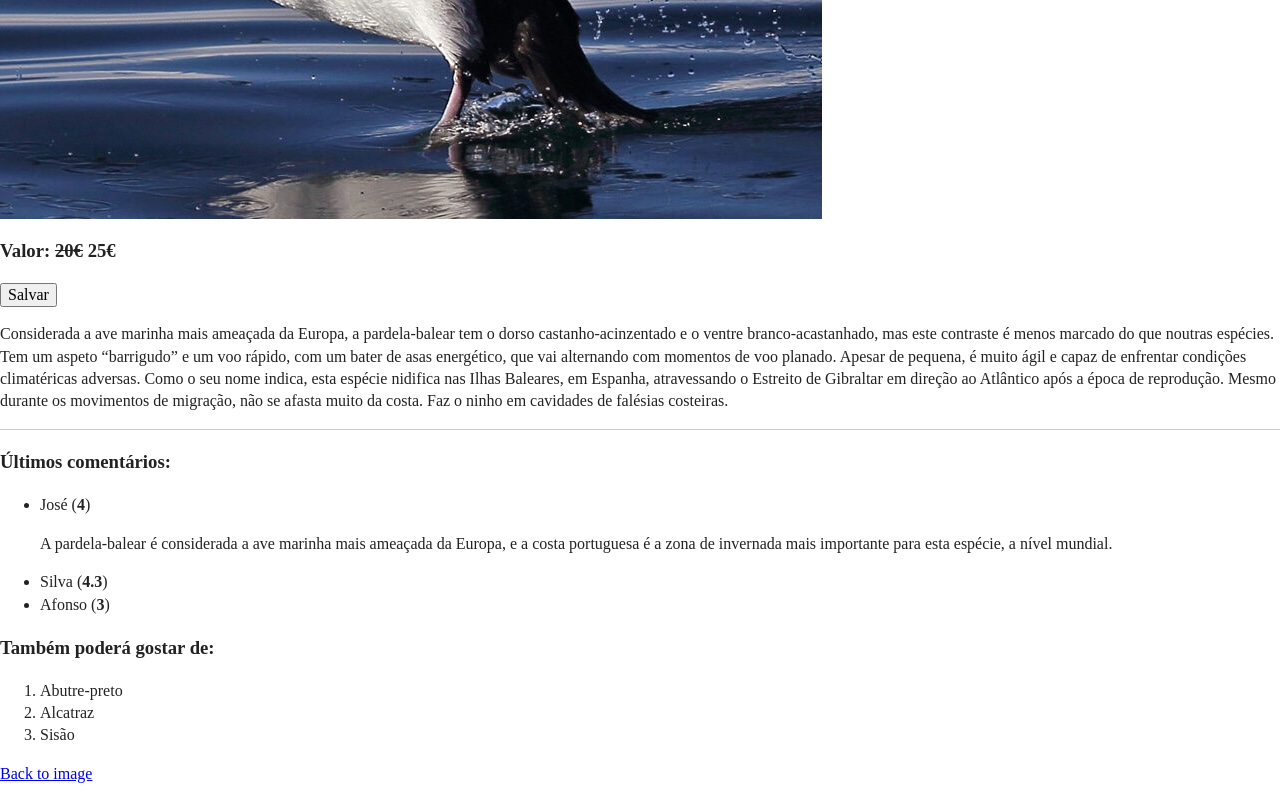
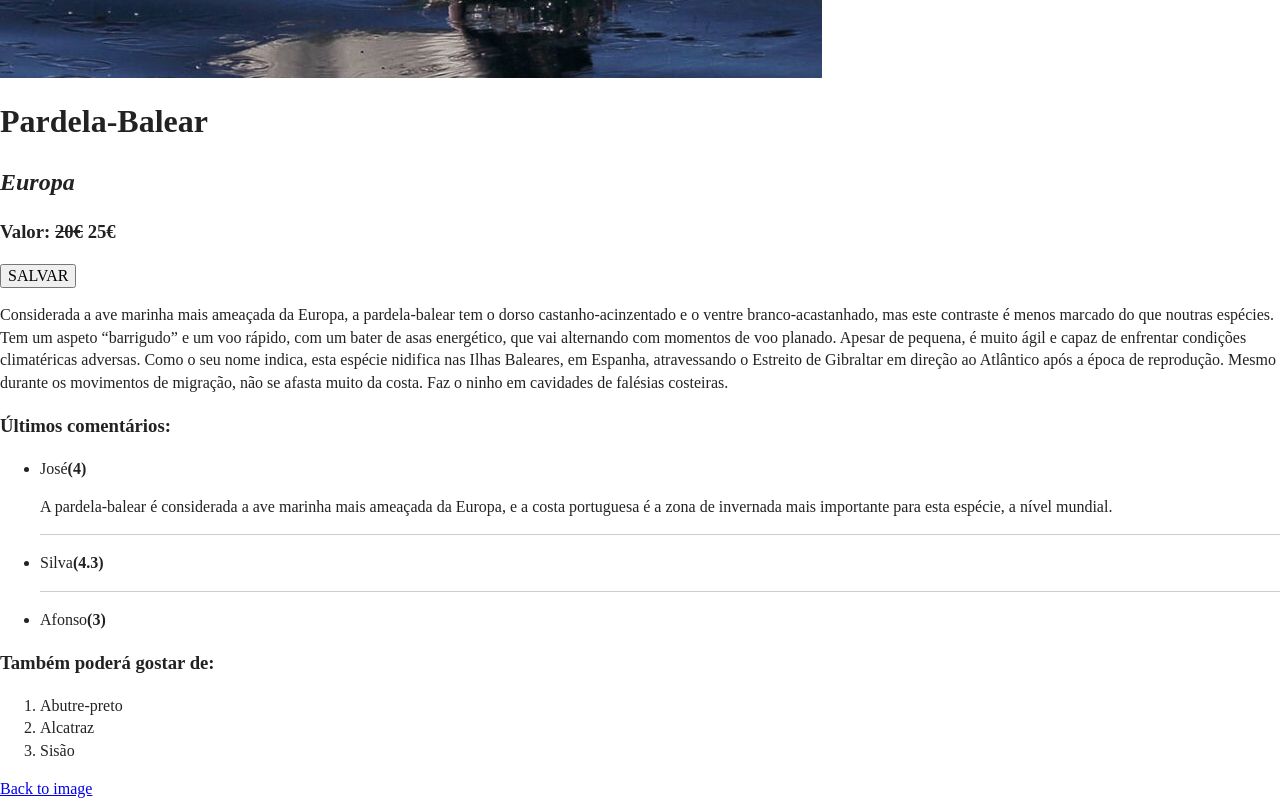
Before and after one commit to Ardozia/lsd-ex-html, a website built with webpack: page index.html in a window 1280 px wide. Shown: the part 605-1405 px from the top of the page. Built offline with nearby package versions, Linux system fonts and the light colour scheme.

Commit message:
ajusted structure

```diff
--- a/index.html
+++ b/index.html
@@ -31,29 +31,46 @@
     <header>
     </header>
     <main>
+      <div class="section-1">
+        <div>
+          <img id="image" src="img/pardela-balear.jpg" />
+        </div>
         <div>
           <h1>Pardela-Balear</h1>
           <h2><em>Europa</em></h2>
-      </div>
-      <div>
-        <img id="image" src="img/pardela-balear.jpg" />
+
+
           <h3>Valor: <strike>20€</strike> 25€</h3>
           <form>
-          <button>Salvar</button>
+            <button>SALVAR</button>
           </form>
           <p>
-          Considerada a ave marinha mais ameaçada da Europa, a pardela-balear tem o dorso castanho-acinzentado e o ventre branco-acastanhado, mas este contraste é menos marcado do que noutras espécies. Tem um aspeto “barrigudo” e um voo rápido, com um bater de asas energético, que vai alternando com momentos de voo planado. Apesar de pequena, é muito ágil e capaz de enfrentar condições climatéricas adversas.
-          Como o seu nome indica, esta espécie nidifica nas Ilhas Baleares, em Espanha, atravessando o Estreito de Gibraltar em direção ao Atlântico após a época de reprodução. Mesmo durante os movimentos de migração, não se afasta muito da costa. Faz o ninho em cavidades de falésias costeiras.
+            Considerada a ave marinha mais ameaçada da Europa, a pardela-balear tem o dorso castanho-acinzentado e o
+            ventre branco-acastanhado, mas este contraste é menos marcado do que noutras espécies. Tem um aspeto
+            “barrigudo” e um voo rápido, com um bater de asas energético, que vai alternando com momentos de voo
+            planado. Apesar de pequena, é muito ágil e capaz de enfrentar condições climatéricas adversas.
+            Como o seu nome indica, esta espécie nidifica nas Ilhas Baleares, em Espanha, atravessando o Estreito de
+            Gibraltar em direção ao Atlântico após a época de reprodução. Mesmo durante os movimentos de migração, não
+            se afasta muito da costa. Faz o ninho em cavidades de falésias costeiras.
           </p>
         </div>
-      <hr />
+      </div>
+
       <div>
         <h3>Últimos comentários:</h3>
         <ul>
-          <li>José (<strong>4</strong>)</li>
+          <li>
+            <p><span>José</span><strong>(4)</strong></p>
             <p>A pardela-balear é considerada a ave marinha mais ameaçada da Europa, e a costa portuguesa é a zona de invernada mais importante para esta espécie, a nível mundial.</p>
-          <li>Silva (<strong>4.3</strong>)</li>
-          <li>Afonso (<strong>3</strong>)</li>
+          </li>
+          <hr />
+          <li>
+            <p><span>Silva</span><strong>(4.3)</strong></p>
+          </li>
+          <hr />
+          <li>
+            <p><span>Afonso</span><strong>(3)</strong></p>
+          </li>
         </ul>
         <h3>Também poderá gostar de:</h3>
         <ol>
```
Lines whose indentation alone changed are shown as unchanged.
